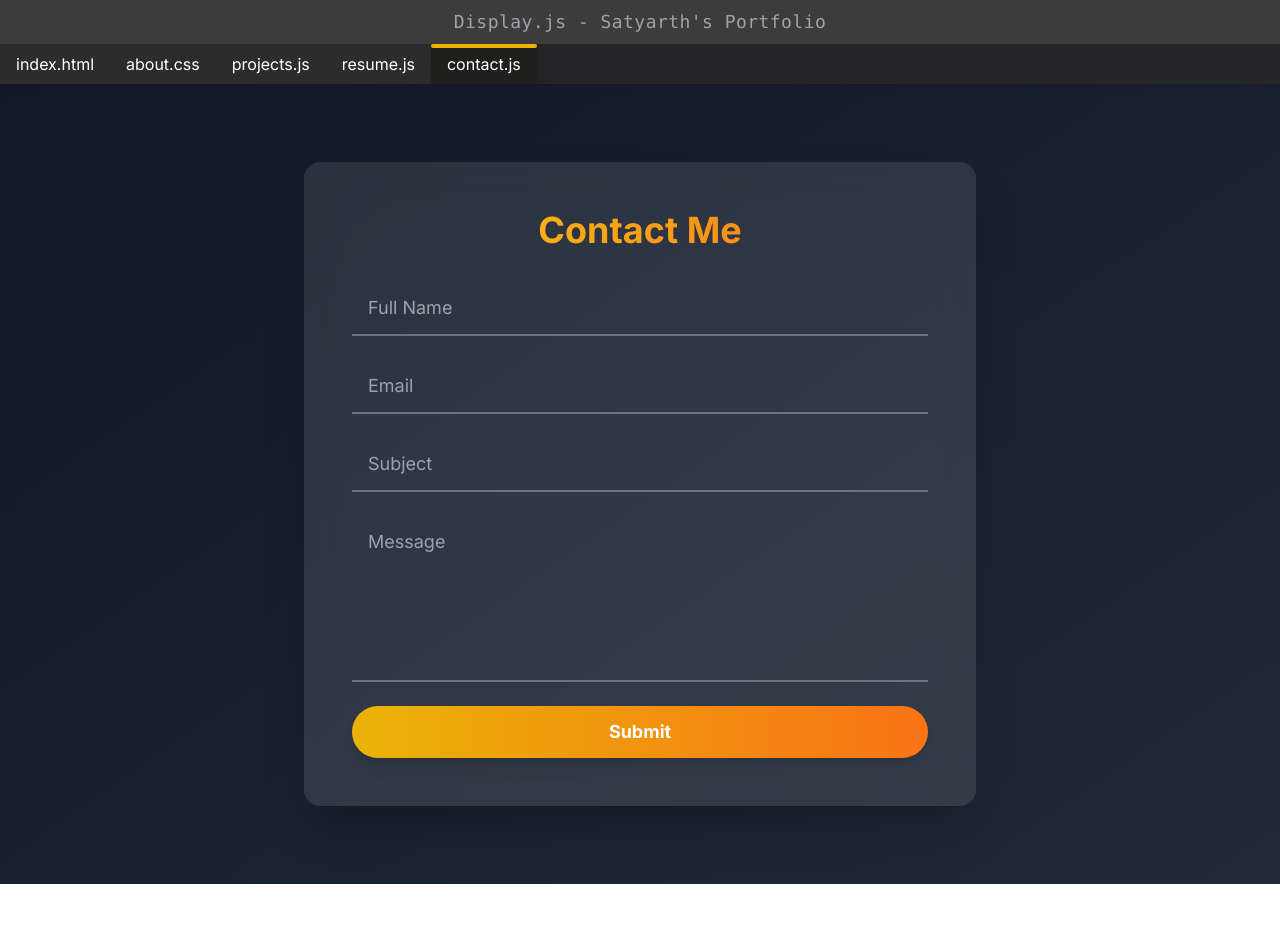
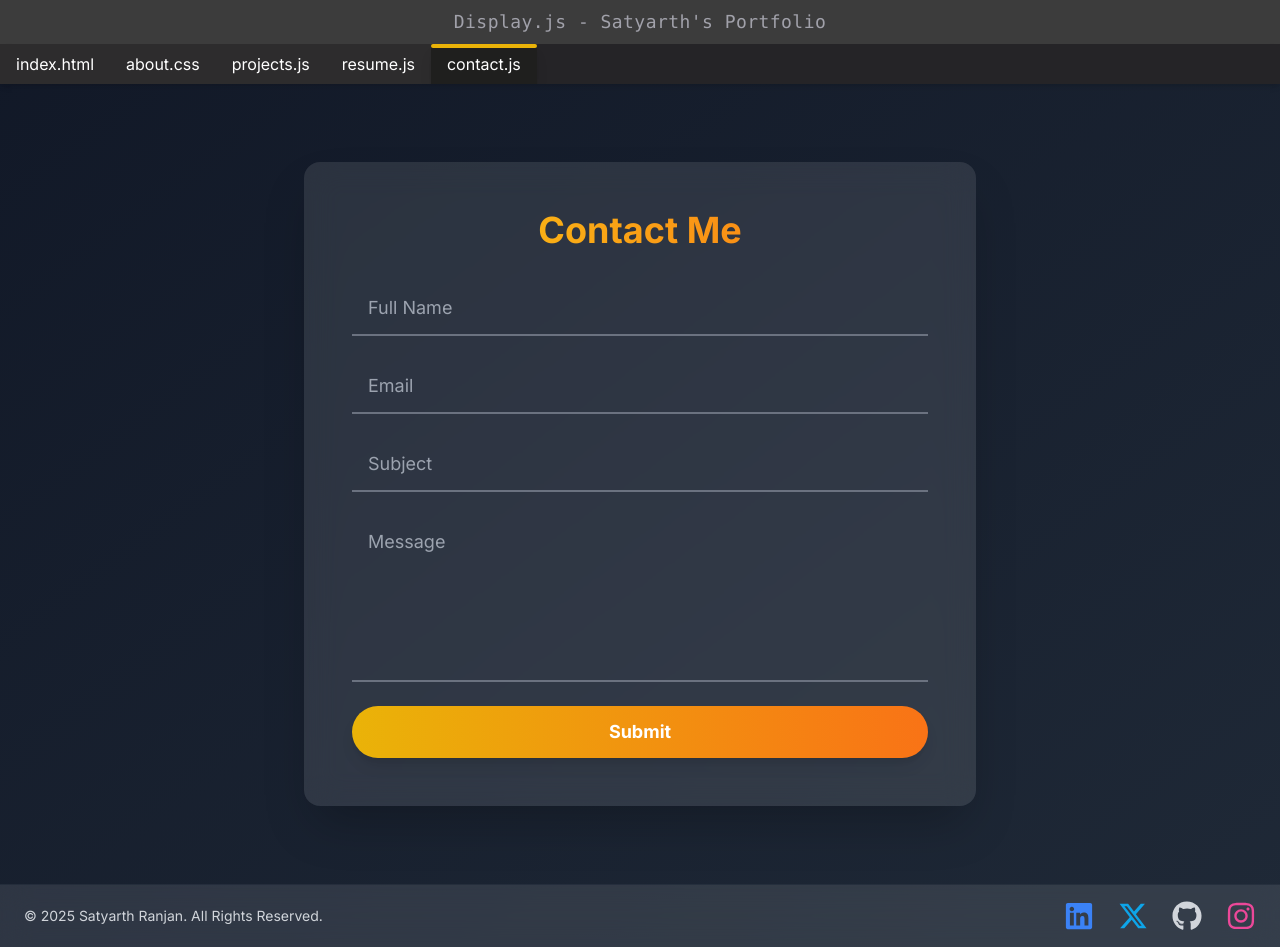
Before and after one commit to Satyarthranjan8051/portfolio-website, a React (Vite) app: page /contact in a window 1280 px wide. Before the commit the page ends 884 px from the top, so only its background shows below. Built offline with nearby package versions, Linux system fonts and the light colour scheme.

Commit message:
added footer on the contact.js section

```diff
--- a/src/Pages/Contact.jsx
+++ b/src/Pages/Contact.jsx
@@ -2,6 +2,7 @@ import React, { useState } from "react";
 import emailjs from "@emailjs/browser";
 import Navbar from "../components/Navbar/Navbar";
 import Header from "../components/Header/Header";
+import Footer from "../components/Footer/Footer";
 
 const Contact = () => {
   const [form, setForm] = useState({
@@ -109,6 +110,7 @@ const Contact = () => {
           </div>
         </div>
       </div>
+      <Footer />
     </div>
   );
 };
```
